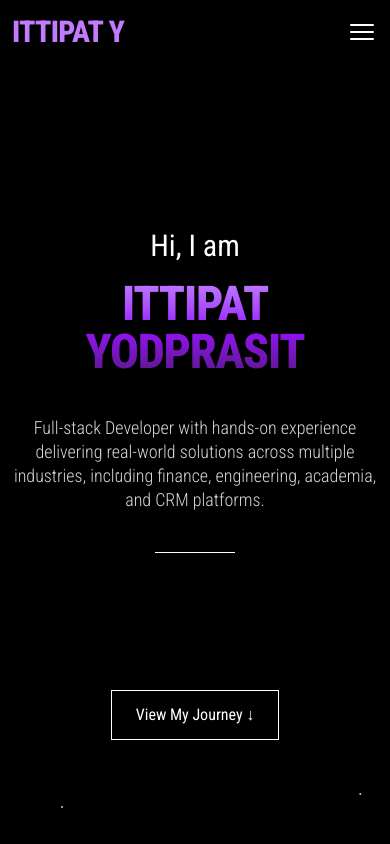
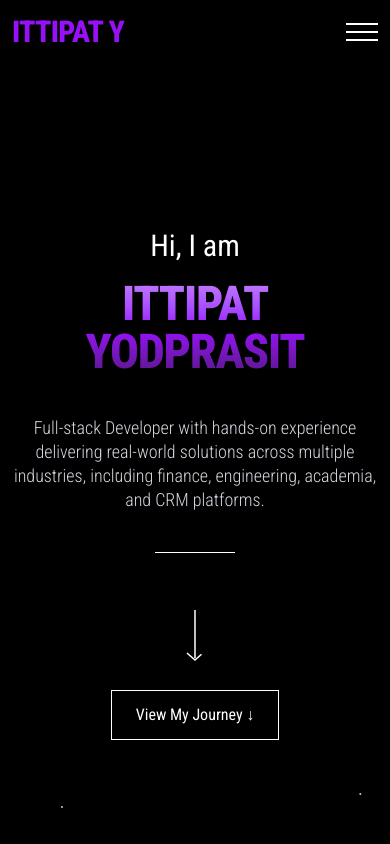
Before and after one commit to GavinITP/portfolio, a React (Vite) app: page / in a window 390 px wide. Shown: the top 844 px of the page. Built offline with nearby package versions, Linux system fonts and the light colour scheme.

Commit message:
feat: animate arrow down

```diff
--- /dev/null
+++ b/src/components/ScrollDown.tsx
@@ -0,0 +1,60 @@
+export default function ScrollDown() {
+  const h = 50;
+
+  return (
+    <div className="absolute bottom-20 left-1/2 -translate-x-1/2">
+      <a href="#next" className="flex flex-col items-center">
+        <svg
+          width="40"
+          height="90"
+          viewBox="0 0 40 90"
+          fill="none"
+          stroke="currentColor"
+          strokeWidth="1.5"
+          className="text-white"
+        >
+          {/* vertical line */}
+          <line
+            x1="20"
+            y1="0"
+            x2="20"
+            y2={h}
+            style={{
+              strokeDasharray: h,
+              strokeDashoffset: h,
+              animation: "scrollLine 3s cubic-bezier(0.4,0,0.2,1) infinite"
+            }}
+          />
+
+          {/* arrow head */}
+          <polyline
+            points="12,43 20,50 28,43"
+            style={{
+              strokeDasharray: 20,
+              strokeDashoffset: 20,
+              animation: "scrollArrow 3s cubic-bezier(0.4,0,0.2,1) infinite"
+            }}
+          />
+        </svg>
+
+        <style>
+          {`
+            @keyframes scrollLine {
+              0% { stroke-dashoffset: ${h}; }
+              35% { stroke-dashoffset: 0; }   /* fully drawn */
+              55% { stroke-dashoffset: 0; }   /* hold */
+              100% { stroke-dashoffset: -${h}; } /* continue downward */
+            }
+
+            @keyframes scrollArrow {
+              0% { stroke-dashoffset: 20; }
+              35% { stroke-dashoffset: 0; }
+              55% { stroke-dashoffset: 0; }
+              100% { stroke-dashoffset: -20; }
+            }
+          `}
+        </style>
+      </a>
+    </div>
+  );
+}
--- a/src/sections/Contact.tsx
+++ b/src/sections/Contact.tsx
@@ -1,4 +1,5 @@
 import { FaPhoneAlt, FaEnvelope, FaLinkedin, FaGithub } from "react-icons/fa";
+import ScrollDown from "../components/ScrollDown";
 
 export default function ContactCard() {
   return (
--- a/src/sections/Education.tsx
+++ b/src/sections/Education.tsx
@@ -7,7 +7,7 @@ export default function Education() {
       </div>
 
       <div className=" flex items-center justify-center px-4 mt-10">
-        <div className="max-w-xl w-full border border-pink-500 p-8 hover:cursor-pointer transition-all duration-300 hover:shadow-[0_0_25px_rgba(236,72,153,0.7)]">
+        <div className="max-w-xl w-full border border-pink-500 bg-black p-8 hover:cursor-pointer transition-all duration-300 hover:shadow-[0_0_25px_rgba(236,72,153,0.7)]">
           <div className="flex flex-col md:flex-row items-center gap-10">
             <img
               src="chula-logo.png"
--- a/src/sections/Hero.tsx
+++ b/src/sections/Hero.tsx
@@ -1,3 +1,5 @@
+import ScrollDown from "../components/ScrollDown";
+
 export default function Hero() {
   return (
     <section className="relative text-white min-h-[calc(100vh-64px)] flex flex-col justify-center items-center text-center px-3">
@@ -17,10 +19,11 @@ export default function Hero() {
 
       <a
         href="#education"
-        className="absolute bottom-10 font-display px-6 py-3 border border-white transition duration-300 hover:bg-white hover:text-black hover:shadow-[0_0_20px_rgba(255,255,255,0.7)]"
+        className="absolute bottom-10 font-display px-6 bg-black py-3 border border-white transition duration-300 hover:bg-white hover:text-black hover:shadow-[0_0_20px_rgba(255,255,255,0.7)]"
       >
         View My Journey ↓
       </a>
+      <ScrollDown />
     </section>
   );
 }
--- a/src/sections/Navbar.tsx
+++ b/src/sections/Navbar.tsx
@@ -9,7 +9,7 @@ export default function Navbar() {
       <div className="max-w-7xl mx-auto px-3">
         <div className="flex justify-between items-center h-16">
           {/* Logo */}
-          <div className="font-display text-3xl tracking-tight uppercase font-extrabold cursor-pointer text-purple-400 ">
+          <div className="font-display text-3xl tracking-tight uppercase font-extrabold cursor-pointer text-purple-600">
             Ittipat Y
           </div>
 
@@ -26,59 +26,73 @@ export default function Navbar() {
             ))}
             <a
               href="#contact"
-              className="px-5 py-2 bg-white text-black hover:bg-purple-600 hover:text-white hover:cursor-pointer transition duration-300"
+              className="px-5 py-2 bg-white text-black hover:bg-purple-600 hover:text-white transition duration-300"
             >
               Contact
             </a>
           </div>
 
-          {/* Mobile Hamburger */}
+          {/* Animated Hamburger */}
           <div className="md:hidden">
             <button
               onClick={() => setIsOpen(!isOpen)}
-              className="flex flex-col justify-between w-8 h-8"
+              className="relative w-8 h-8 flex flex-col justify-center items-center"
             >
-              <svg
-                xmlns="http://www.w3.org/2000/svg"
-                fill="none"
-                viewBox="0 0 24 24"
-                strokeWidth={1.5}
-                stroke="currentColor"
-                className="size-8"
-              >
-                <path
-                  strokeLinecap="round"
-                  strokeLinejoin="round"
-                  d="M3.75 6.75h16.5M3.75 12h16.5m-16.5 5.25h16.5"
-                />
-              </svg>
+              <span
+                className={`absolute h-0.5 w-8 bg-white transform transition duration-300 ${
+                  isOpen ? "rotate-45" : "-translate-y-2"
+                }`}
+              />
+              <span
+                className={`absolute h-0.5 w-8 bg-white transition duration-300 ${
+                  isOpen ? "opacity-0" : "opacity-100"
+                }`}
+              />
+              <span
+                className={`absolute h-0.5 w-8 bg-white transform transition duration-300 ${
+                  isOpen ? "-rotate-45" : "translate-y-2"
+                }`}
+              />
             </button>
           </div>
         </div>
       </div>
 
-      {/* Mobile Menu */}
-      {isOpen && (
-        <div className="md:hidden bg-black text-white backdrop-blur-md px-6 pb-4 h-screen">
-          {navLinks.map((link) => (
+      {/* Fixed Fullscreen Overlay (Height NEVER changes) */}
+      <div
+        className={`md:hidden fixed top-16 left-0 w-full h-screen bg-black text-white px-6 transition-all duration-500 ease-in-out ${
+          isOpen
+            ? "opacity-100 translate-y-0 pointer-events-auto"
+            : "opacity-0 -translate-y-4 pointer-events-none"
+        }`}
+      >
+        <div className="flex flex-col mt-10 space-y-8">
+          {navLinks.map((link, index) => (
             <a
               key={link}
               href={`#${link.toLowerCase()}`}
-              className="block py-5 hover:text-gray-300"
               onClick={() => setIsOpen(false)}
+              className={`transform transition duration-500 ${
+                isOpen ? "translate-y-0 opacity-100" : "translate-y-6 opacity-0"
+              }`}
+              style={{ transitionDelay: `${index * 100}ms` }}
             >
               {link}
             </a>
           ))}
+
           <a
             href="#contact"
-            className="block w-full mt-3 px-5 py-2 bg-white text-black hover:bg-purple-500 transition text-center"
             onClick={() => setIsOpen(false)}
+            className={`mt-6 px-5 py-2 bg-white hover:bg-purple-600 hover:text-white text-black text-center transition duration-500 ${
+              isOpen ? "translate-y-0 opacity-100" : "translate-y-6 opacity-0"
+            }`}
+            style={{ transitionDelay: `${navLinks.length * 100}ms` }}
           >
             Contact
           </a>
         </div>
-      )}
+      </div>
     </nav>
   );
 }
```
